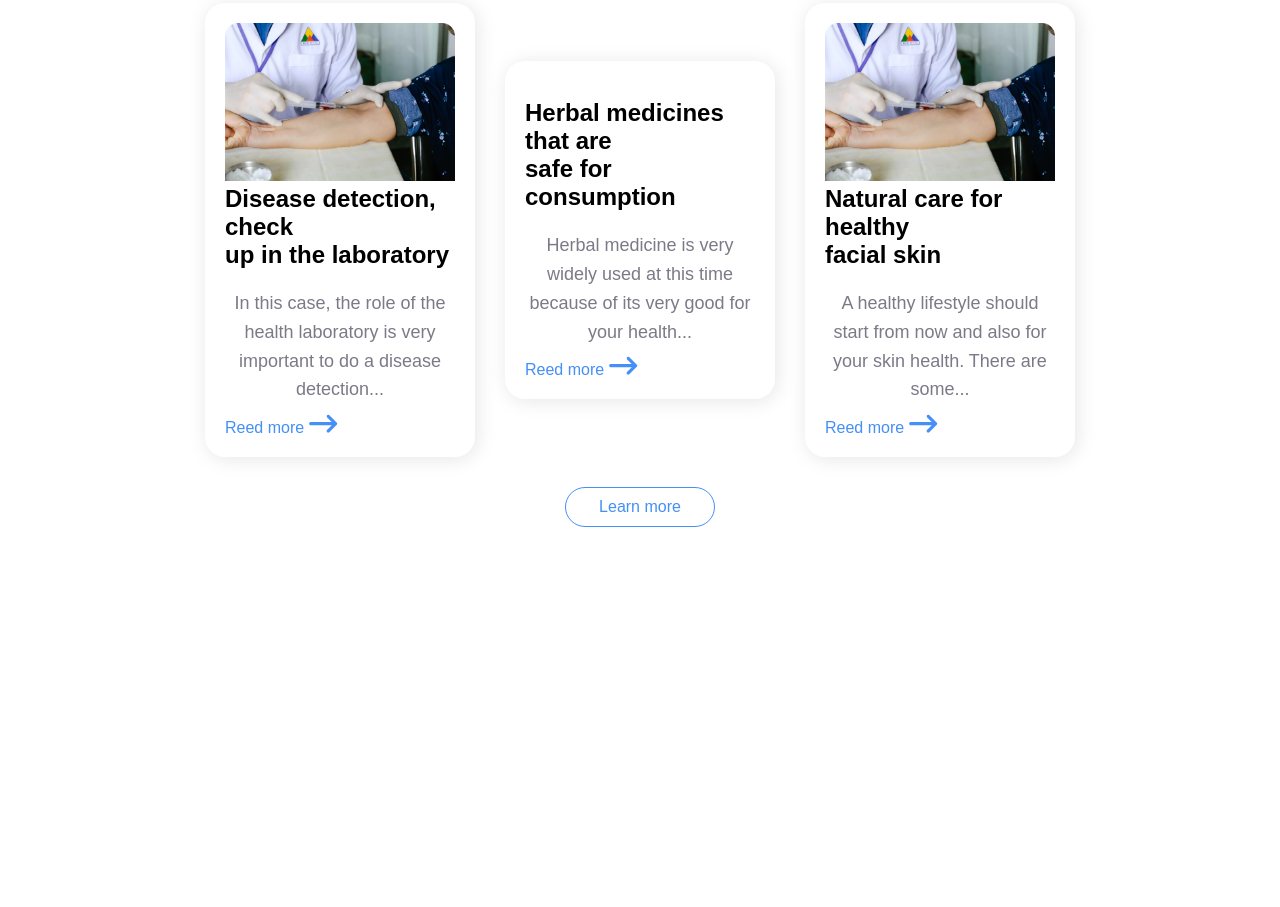
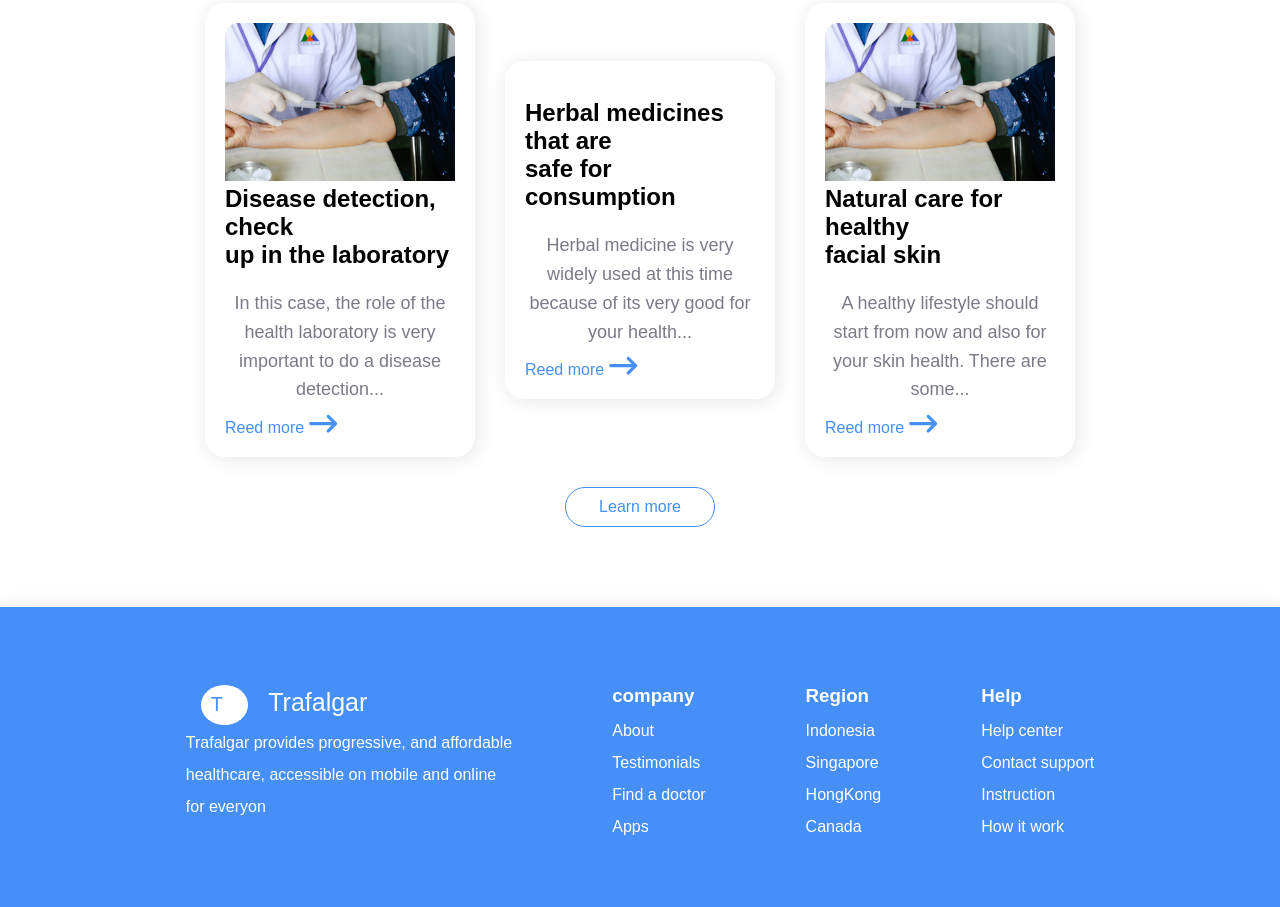
Before and after one commit to wedadosama/Trafalgar, a plain HTML site: page index.html in a window 1280 px wide. Shown: the part 3045-3952 px from the top of the page. Before the commit the page ends 3652 px from the top, so only its background shows below. Drawn offline with Linux system fonts and the light colour scheme.

Commit message:
Add:Footer

```diff
--- a/assets/styles/main.css
+++ b/assets/styles/main.css
@@ -268,3 +268,38 @@ header nav ul li a:hover {
   color: var(--main-color);
 
 }
+footer{
+  background-color: var(--main-color);
+  position: relative;
+  box-shadow: rgba(100, 100, 111, 0.2) 0px 7px 29px 0px;
+height: 300px;
+padding: 70px;
+}
+footer .container .logo a{
+  padding: 20px;
+  font-size: 25px;
+  color: var(--alt-text-color);
+}
+ footer .container .logo  span{
+  background-color: var(--alt-text-color);
+  padding: 8px 10px 10px 10px;
+  border-radius: 50%;
+  margin-left: 15px;
+  letter-spacing: 5px;
+  text-align: center;
+  font-size: 20px;
+color: var(--main-color);
+ }
+
+
+
+.foot-logo{
+  display: flex;
+  flex-wrap: wrap;
+  justify-content: center;
+  gap: 100px;
+  color: var(--alt-text-color);
+}
+.foot-logo .logo{
+  line-height: 2;
+}
--- a/index.html
+++ b/index.html
@@ -181,5 +181,50 @@
         </div>
       </section>
     </main>
+    <footer>
+      <div class="foot">
+        <div class="container">
+          <div class="foot-logo">
+            <div class="logo">
+              <span>T </span>
+              <a href="index.html"> Trafalgar</a>
+              <p>
+                Trafalgar provides progressive, and affordable <br />
+                healthcare, accessible on mobile and online <br />
+                for everyon
+              </p>
+            </div>
+            <div class="logo">
+              <h3>company</h3>
+              <p>
+                About
+                <br />
+                Testimonials <br />
+                Find a doctor <br />
+                Apps
+              </p>
+            </div>
+            <div class="logo">
+              <h3>Region</h3>
+              <p>
+                Indonesia <br />
+                Singapore <br />
+                HongKong <br />
+                Canada
+              </p>
+            </div>
+            <div class="logo">
+              <h3>Help</h3>
+              <p>
+                Help center <br />
+                Contact support <br />
+                Instruction <br />
+                How it work
+              </p>
+            </div>
+          </div>
+        </div>
+      </div>
+    </footer>
   </body>
 </html>
```
